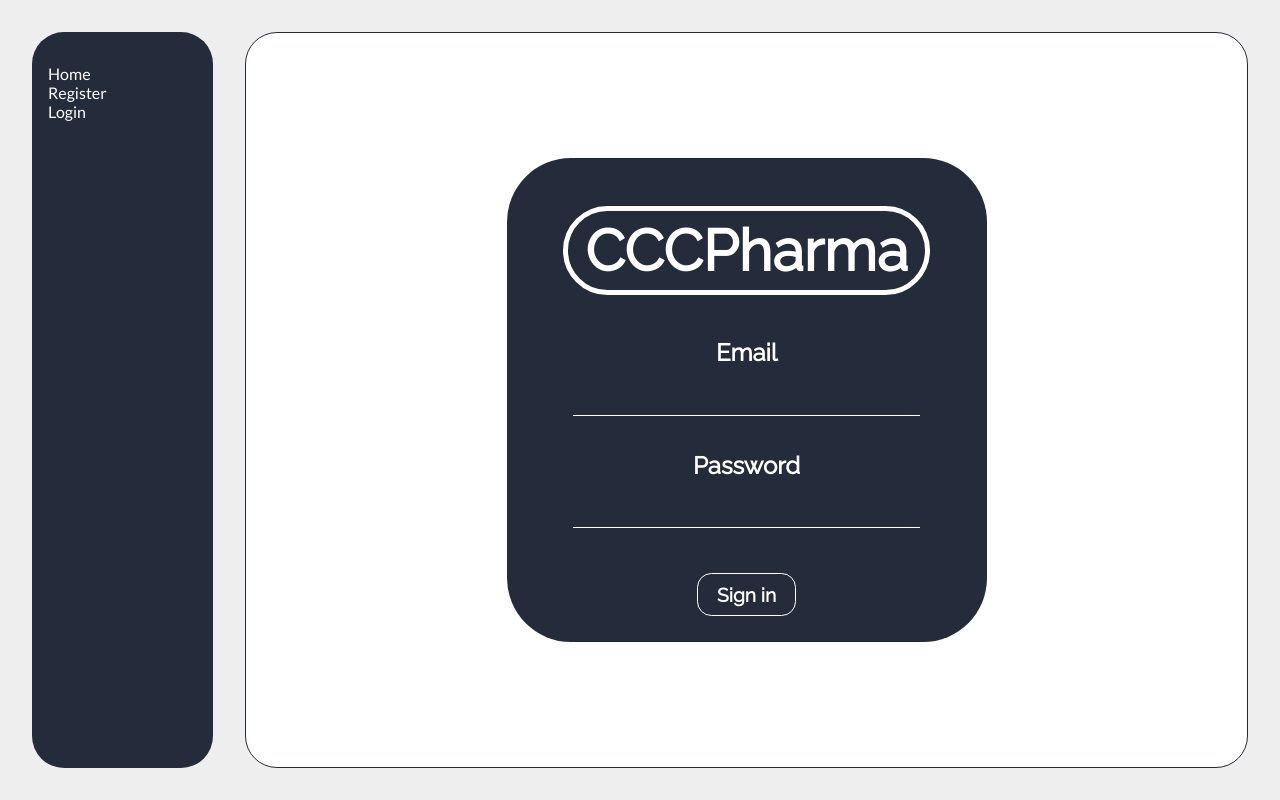
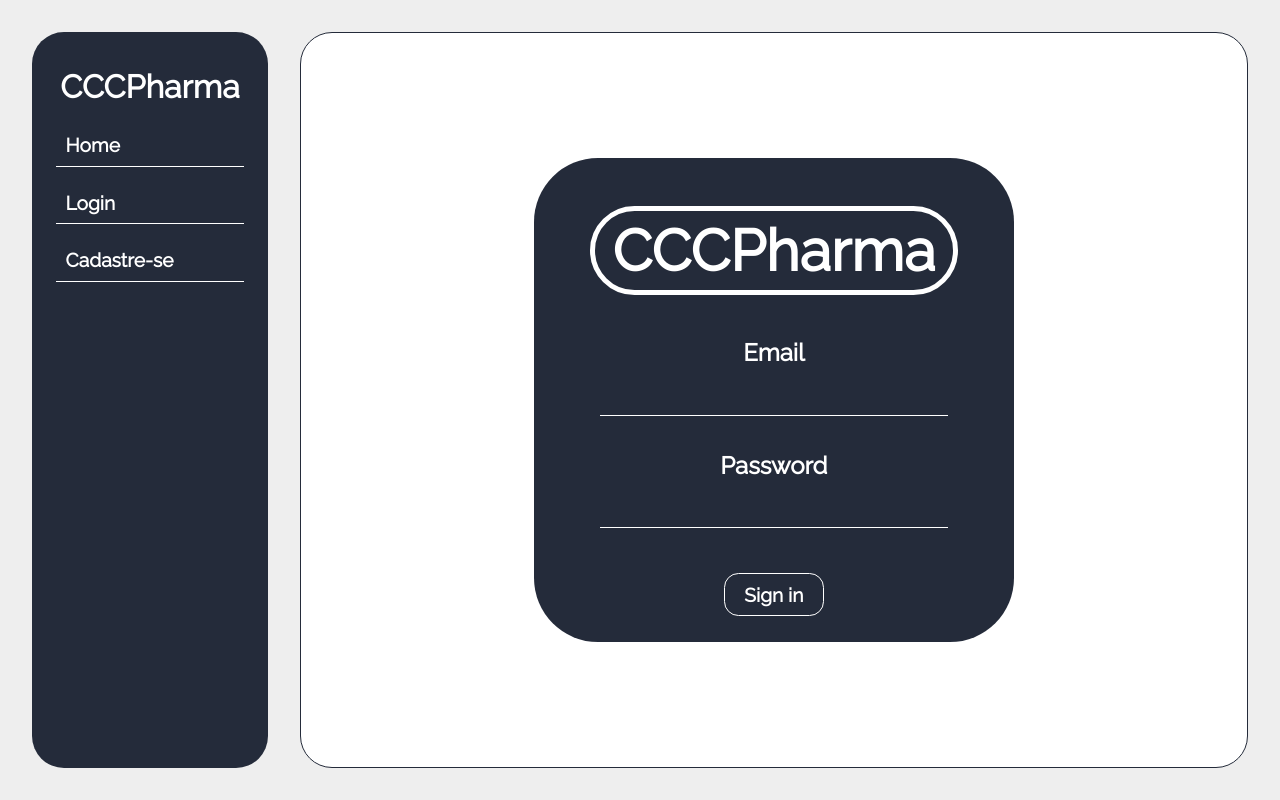
Before and after one commit to SpinnelSun/CCCPharmaClient, a Vue app: page /#/signin in a window 1280 px wide. Built offline with nearby package versions, Linux system fonts and the light colour scheme.

Commit message:
Upgrade NavBar features layout

```diff
--- a/src/views/AdminNavBar.vue
+++ b/src/views/AdminNavBar.vue
@@ -1,9 +1,12 @@
 <template>
     <nav-bar>
-    <router-link to="/notifications">Home</router-link>
-    <router-link to="/products">Products</router-link>
-    <router-link to="/categories">Categories</router-link>
-    <router-link to="/sales">Sales</router-link>
+        <header id="logo">CCCPharma</header>
+
+        <router-link class="nav-link" to="/product-list">Home</router-link>
+        <router-link class="nav-link" to="/products">Produtos</router-link>
+        <router-link class="nav-link" to="/categories">Categorias</router-link>
+        <router-link class="nav-link" to="/sales">Vendas</router-link>
+
         <button @click="quit">Logout</button>
     </nav-bar>
 </template>
@@ -11,16 +14,74 @@
 <script>
     import NavBar from '@/views/NavBar'
     import { logout } from '@/services/authService'
+
     export default {
         name: 'AdminNavBar',
         components: {
             NavBar
         },
         methods: {
-    quit(){
+            quit() {
                 logout();
                 this.$router.push('signin');
           }
         }
     }
 </script>
+
+<style scoped>
+    @import url("https://fonts.googleapis.com/css?family=Raleway");
+
+    .nav-link {
+        border-bottom: 0.05em solid #FFFFFF;
+
+        font-family: "Raleway";
+        font-weight: bold;
+        font-size: 1.2em;
+
+        margin: 0.8em 0em 0em 0em;
+        padding: 0.5em;
+    }
+
+    .nav-link:hover {
+        border-bottom: 0.1em solid #FFFFFF;
+    }
+
+    #logo {
+        border: 0.02em solid #242B3A;
+        border-radius: 0.5em;
+
+        font-family: "Raleway";
+        text-align: center;
+        font-weight: bold;
+        font-size: 2em;
+
+        color: #FFFFFF;
+
+        padding: 0.1em 0.1em;
+    }
+
+    button {
+        justify-self: center;
+        border: 0.08em solid #FFFFFF;
+        border-radius: 0.8em;
+
+        font-family: "Raleway";
+        text-align: center;
+        font-size: 1.1em;
+
+        background-color: #242B3A;
+        color: #FFFFFF;
+
+        padding: 0.5em 1.5em;
+        margin: 2.5em;
+    }
+
+    button:hover {
+        background-color:#FFFFFF;
+        font-weight: bold;
+        color:#242B3A;
+
+        transition: .2s ease-in-out;
+    }
+</style>
--- a/src/views/ClientNavBar.vue
+++ b/src/views/ClientNavBar.vue
@@ -1,6 +1,9 @@
 <template>
     <nav-bar>
-    <router-link to="/products-list">Home</router-link>
+        <header id="logo">CCCPharma</header>
+
+        <router-link class="nav-link" to="/product-list">Home</router-link>
+
         <button @click="quit">Logout</button>
     </nav-bar>
 </template>
@@ -15,10 +18,67 @@ export default {
             NavBar
         },
         methods: {
-    quit(){
+            quit() {
                 logout();
                 this.$router.push('signin');
             }
         }
     }
 </script>
+
+<style scoped>
+    @import url("https://fonts.googleapis.com/css?family=Raleway");
+
+    .nav-link {
+        border-bottom: 0.05em solid #FFFFFF;
+
+        font-family: "Raleway";
+        font-weight: bold;
+        font-size: 1.2em;
+
+        margin: 0.8em 0em 0em 0em;
+        padding: 0.5em;
+    }
+
+    .nav-link:hover {
+        border-bottom: 0.1em solid #FFFFFF;
+    }
+
+    #logo {
+        border: 0.02em solid #242B3A;
+        border-radius: 0.5em;
+
+        font-family: "Raleway";
+        text-align: center;
+        font-weight: bold;
+        font-size: 2em;
+
+        color: #FFFFFF;
+
+        padding: 0.1em 0.1em;
+    }
+
+    button {
+        justify-self: center;
+        border: 0.08em solid #FFFFFF;
+        border-radius: 0.8em;
+
+        font-family: "Raleway";
+        text-align: center;
+        font-size: 1.1em;
+
+        background-color: #242B3A;
+        color: #FFFFFF;
+
+        padding: 0.5em 1.5em;
+        margin: 2.5em;
+    }
+
+    button:hover {
+        background-color:#FFFFFF;
+        font-weight: bold;
+        color:#242B3A;
+
+        transition: .2s ease-in-out;
+    }
+</style>
--- a/src/views/CommonNavBar.vue
+++ b/src/views/CommonNavBar.vue
@@ -1,13 +1,16 @@
 <template>
     <nav-bar>
-    <router-link to="/products">Home</router-link>
-    <router-link to="/signup">Register</router-link>
-    <router-link to="/">Login</router-link>
+        <header id="logo">CCCPharma</header>
+
+        <router-link class="nav-link" to="/products">Home</router-link>
+        <router-link class="nav-link" to="/">Login</router-link>
+        <router-link class="nav-link" to="/signup">Cadastre-se</router-link>
       </nav-bar>
 </template>
 
 <script>
     import NavBar from '@/views/NavBar'
+
     export default {
         name: 'CommonNavBar',
         components: {
@@ -15,3 +18,36 @@ export default {
         }
     }
 </script>
+
+<style scoped>
+    @import url("https://fonts.googleapis.com/css?family=Raleway");
+
+    .nav-link {
+        border-bottom: 0.05em solid #FFFFFF;
+
+        font-family: "Raleway";
+        font-weight: bold;
+        font-size: 1.2em;
+
+        margin: 0.8em 0em 0em 0em;
+        padding: 0.5em;
+    }
+
+    .nav-link:hover {
+        border-bottom: 0.1em solid #FFFFFF;
+    }
+
+    #logo {
+        border: 0.02em solid #242B3A;
+        border-radius: 0.5em;
+
+        font-family: "Raleway";
+        text-align: center;
+        font-weight: bold;
+        font-size: 2em;
+
+        color: #FFFFFF;
+
+        padding: 0.1em 0.1em;
+    }
+</style>
--- a/src/views/NavBar.vue
+++ b/src/views/NavBar.vue
@@ -19,7 +19,7 @@
         justify-content: center;
         align-items: left;
 
-        padding: 2em 1em;
+        padding: 2em 1.5em;
     }
 
     a {
@@ -31,17 +31,4 @@
 
         transition: 0.5s color ease;
     }
-
-    button {
-        cursor: pointer;
-
-        background-color: #242B3A;
-        color: #FFFFFF;
-
-        font-family: inherit;
-        font-size: 1em;
-
-        padding: 0;
-        border: 0;
-    }
 </style>
```
Lines whose indentation alone changed are shown as unchanged.
